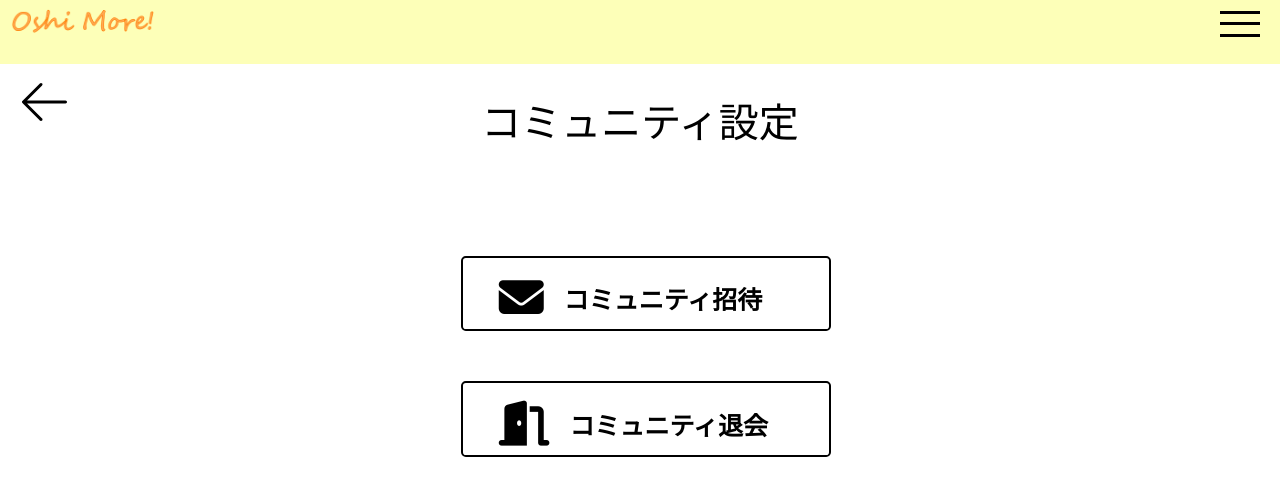
After one commit to chibachibaibu2003/app_oshimore, a Python web app: template templates/user/community_set_user.html in a window 1280 px wide. The commit adds this page. Shown: the top 496 px of the page. Run offline with Jinja, Linux system fonts and the light colour scheme; the template is opened without the code that fills it, so the values that code supplies are empty.

Commit message:
副管理者と一般ユーザーのコミュニティ設定画面 (Html,css)を作成。

```diff
--- a/static/css/community_set_master.css
+++ b/static/css/community_set_master.css
@@ -127,6 +127,57 @@ a.btn_4:before {
 }
 
 
+a.btn_4-2 {
+	display: block;
+	vertical-align: middle;
+	text-decoration: none;
+	position: relative;
+	width: 300px;
+	padding: 0.8rem 3.5rem;
+	font-weight: bold;
+	border-radius: 0.3rem;
+    border: 2px solid;
+	background: #ffffff;
+	color: #000000;
+    font-size: 25px;
+    padding-right: 10px;
+    margin:-210px 0 0 720px;
+}
+a.btn_4-2:before {
+    content: "\f0e0";
+    position: relative;
+    font-family: "Font Awesome 6 Free";
+    font-size: 45px;
+   left: -20px;
+   top:5px;
+}
+
+a.btn_4-3 {
+	display: block;
+	vertical-align: middle;
+	text-decoration: none;
+	position: relative;
+	width: 300px;
+	padding: 0.8rem 3.5rem;
+	font-weight: bold;
+	border-radius: 0.3rem;
+    border: 2px solid;
+	background: #ffffff;
+	color: #000000;
+    font-size: 25px;
+    padding-right: 10px;
+    top: 80px;
+    left:36%;
+}
+a.btn_4-3:before {
+    content: "\f0e0";
+    position: relative;
+    font-family: "Font Awesome 6 Free";
+    font-size: 45px;
+    left: -20px;
+    top:5px;
+}
+
 
 a.btn_5 {
 	display: block;
@@ -149,8 +200,8 @@ a.btn_5:before {
     position: relative;
     font-family: "Font Awesome 6 Free";
     font-size: 45px;
-   left: -20px;
-   top:5px;
+    left: -20px;
+    top:5px;
 }
 
 
@@ -180,6 +231,32 @@ a.btn_6:before {
    top:5px;
 }
 
+a.btn_6-3 {
+	display: block;
+	vertical-align: middle;
+	text-decoration: none;
+	position: relative;
+	width: 300px;
+	padding: 0.8rem 3.5rem;
+	font-weight: bold;
+	border-radius: 0.3rem;
+    border: 2px solid;
+	background: #ffffff;
+	color: #000000;
+    font-size: 25px;
+    padding-right: 10px;
+    top:130px;
+    left:36%;
+}
+a.btn_6-3:before {
+    content: "\f52b";
+    position: relative;
+    font-family: "Font Awesome 6 Free";
+    font-size: 45px;
+   left: -20px;
+   top:5px;
+}
+
 
 a {
     color: #fff;
--- /dev/null
+++ b/templates/user/community_set_user.html
@@ -0,0 +1,16 @@
+{% extends "header.html" %}
+{% block css %}
+<link rel="stylesheet" href="{{url_for('static', filename='/css/menu_user.css')}}">
+<link rel="stylesheet" href="/static/css/community_set_master.css">
+<link rel="stylesheet" href="https://use.fontawesome.com/releases/v6.4.2/css/all.css">
+
+{% endblock %}
+
+{%block content%}
+    <div>
+        <h1 class="h1">コミュニティ設定</h1>
+        <i class="fa-solid fa-arrow-right fontawesome-size"></i>
+    </div>
+    <a href="" class="btn_4-3">コミュニティ招待</a>
+    <a href="" class="btn_6-3">コミュニティ退会</a>
+{%endblock%}
```
Also changed, not shown: templates/user/community_set_sub.html (added, +18 -0 lines).
